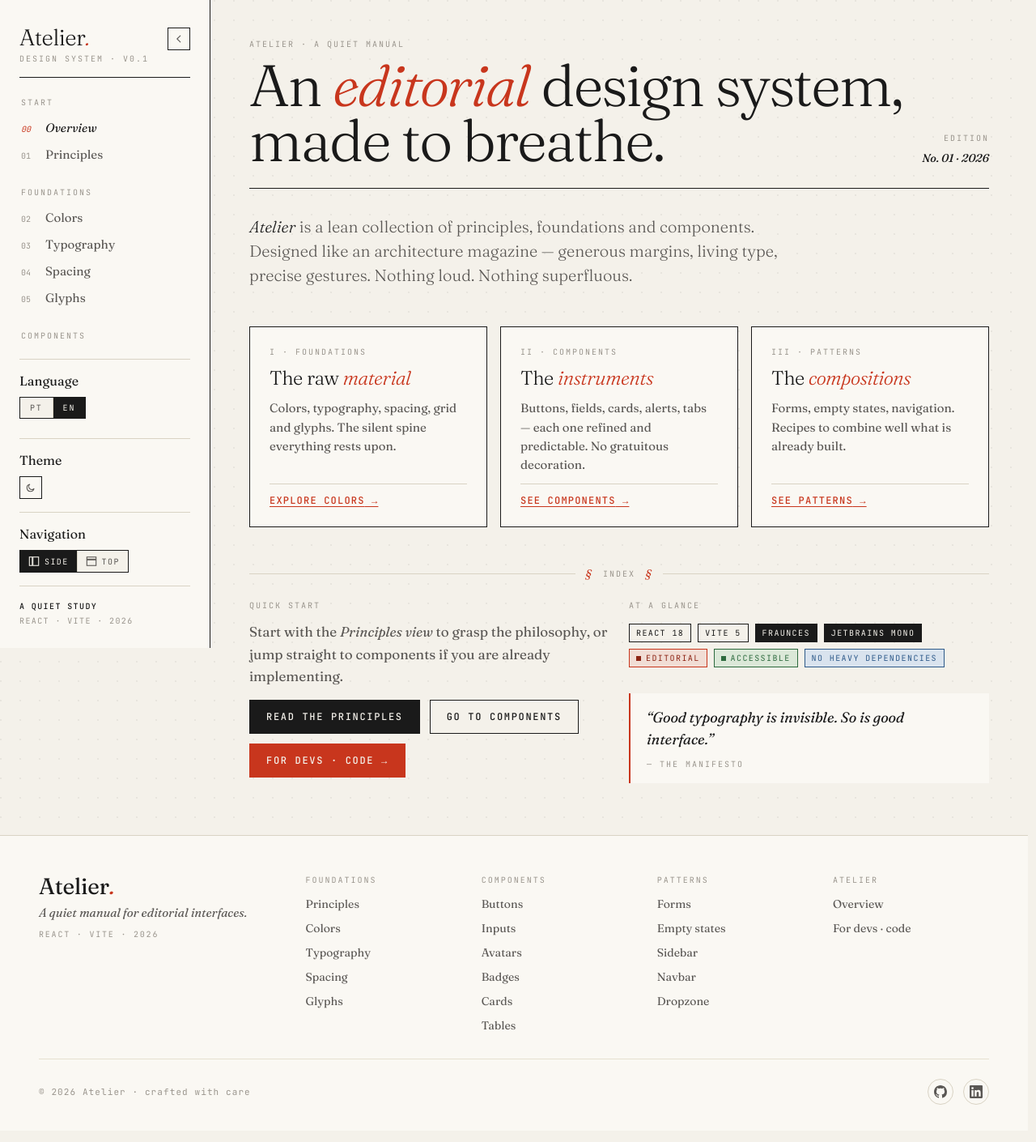
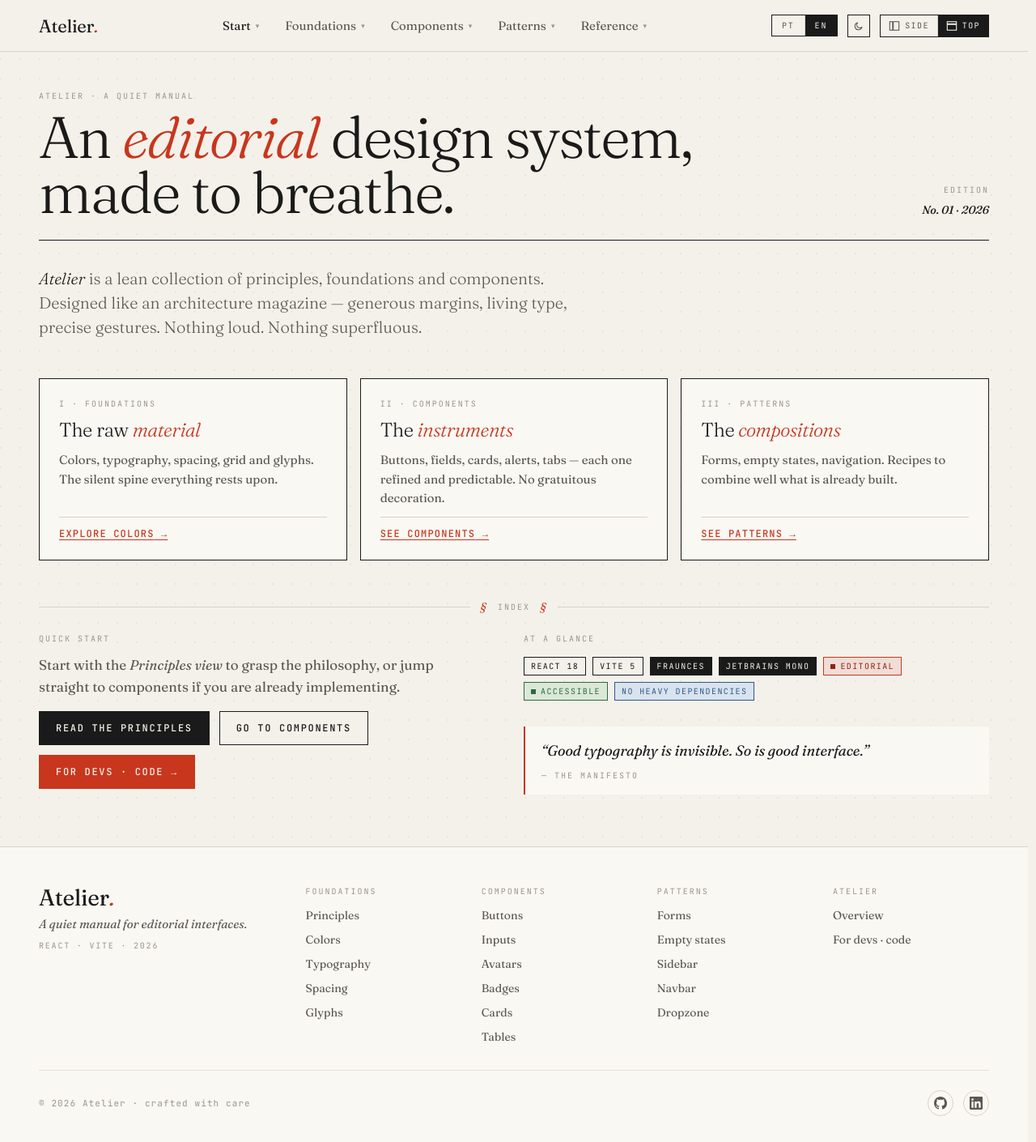
Before and after one commit to JoniGuerini/Atelier, a React (Vite) app: page / in a window 1280 px wide. Shown: the whole page at 81% size. Built offline with nearby package versions, Linux system fonts and the light colour scheme.

Commit message:
feat(nav): default to top navbar on first visit
Treat missing navMode as "navbar" instead of "sidebar" so new visitors
land on the horizontal top navigation. Existing users with an explicit
"sidebar" preference in localStorage are preserved.

Made-with: Cursor

```diff
--- a/src/App.jsx
+++ b/src/App.jsx
@@ -70,9 +70,10 @@ export default function App() {
   });
 
   const [navMode, setNavMode] = useState(() => {
-    if (typeof window === "undefined") return "sidebar";
+    if (typeof window === "undefined") return "navbar";
     const v = window.localStorage.getItem(NAV_MODE_KEY);
-    return v === "navbar" ? "navbar" : "sidebar";
+    if (v === "sidebar") return "sidebar";
+    return "navbar";
   });
 
   useEffect(() => {
--- a/src/components/Sidebar.jsx
+++ b/src/components/Sidebar.jsx
@@ -11,7 +11,7 @@ export default function Sidebar({
   onNavigate,
   collapsed = false,
   onToggleSidebar,
-  navMode = "sidebar",
+  navMode = "navbar",
   onToggleNavMode,
 }) {
   const { t, locale, setLocale, locales } = useT();
--- a/src/ds/primitives.jsx
+++ b/src/ds/primitives.jsx
@@ -76,7 +76,7 @@ export function SidebarToggle({
    Segmented control entre "sidebar" (menu lateral) e "navbar" (barra
    superior com dropdowns). Persistência e reatividade ficam a cargo
    do pai — este componente é puramente controlado.
-     <NavModeToggle mode="sidebar" onChange={setMode} />
+     <NavModeToggle mode="navbar" onChange={setMode} />
 */
 function NavModeGlyph({ id }) {
   if (id === "sidebar") {
@@ -96,7 +96,7 @@ function NavModeGlyph({ id }) {
   );
 }
 
-export function NavModeToggle({ mode = "sidebar", onChange, className = "" }) {
+export function NavModeToggle({ mode = "navbar", onChange, className = "" }) {
   const { t } = useT();
   const modes = [
     { id: "sidebar", labelKey: "nav.mode.sidebar" },
```
